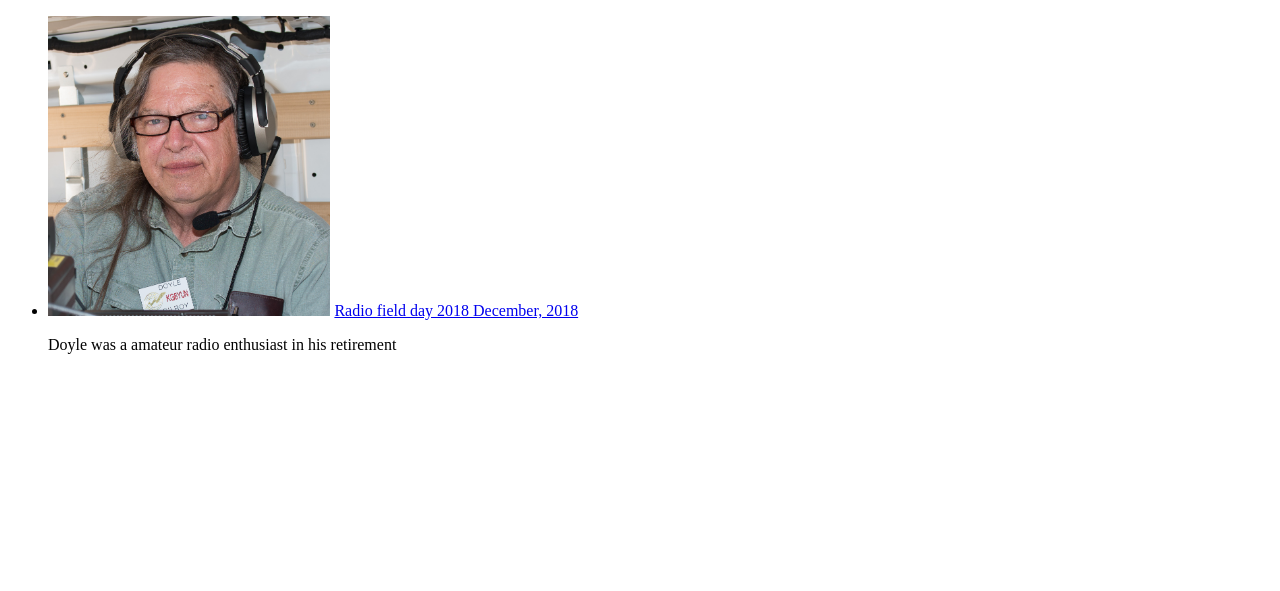
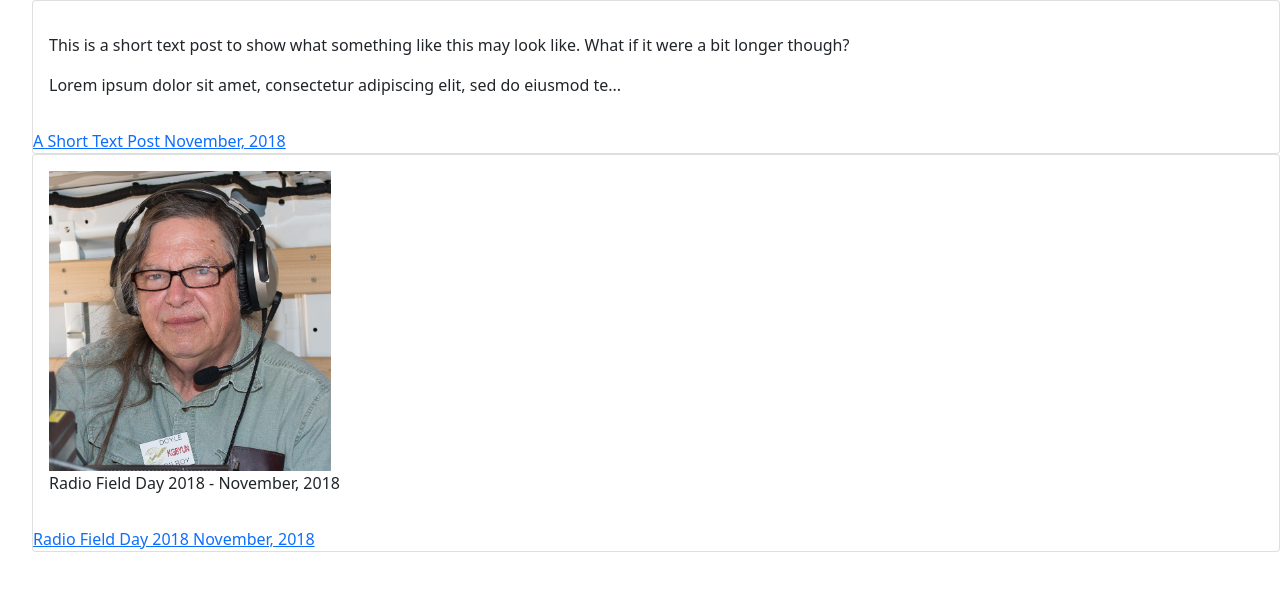
Before and after one commit to ikisler/doyle-memorial, a Jekyll site: the page built from index.markdown, in a window 1280 px wide. Shown: the top 591 px of the page. Built offline with Jekyll 4.4.1, drawn with Linux system fonts in a browser that asks for light colours.

Commit message:
Work on basic info on page

```diff
--- a/_layouts/default.html
+++ b/_layouts/default.html
@@ -6,17 +6,21 @@
     <meta name="viewport" content="width=device-width,initial-scale=1" />
     <meta name="description" content="" />
 <style type="text/css">
-img {
+img.img-small {
     max-height:300px;
     max-width:300px;
     height:auto;
     width:auto;
 }
 </style>
+<!-- CSS only -->
+<link href="https://cdn.jsdelivr.net/npm/bootstrap@5.1.0/dist/css/bootstrap.min.css" rel="stylesheet" integrity="sha384-KyZXEAg3QhqLMpG8r+8fhAXLRk2vvoC2f3B09zVXn8CA5QIVfZOJ3BCsw2P0p/We" crossorigin="anonymous">
 </head>
 <body>
 {{ content }}
 </body>
+<!-- JavaScript Bundle with Popper -->
+<script src="https://cdn.jsdelivr.net/npm/bootstrap@5.1.0/dist/js/bootstrap.bundle.min.js" integrity="sha384-U1DAWAznBHeqEIlVSCgzq+c9gqGAJn5c/t99JyeKa9xxaYpSvHU5awsuZVVFIhvj" crossorigin="anonymous"></script>
 <script type="text/javascript">
 document.addEventListener("DOMContentLoaded", function() {
     var lazyloadImages = document.querySelectorAll("img.lazy");
--- a/_layouts/home.html
+++ b/_layouts/home.html
@@ -4,11 +4,84 @@ layout: default
 <main>
 <ul>
     {% for post in site.posts %}
-    <li>
-        <img class="lazy" data-src="{{ post.image | prepend:'/' | prepend:site.url }}">
-        <a href="{{ post.url }}">{{ post.title }} {{ post.approx_date | date: "%B, %Y" }}</a>
-        {{ post.content }}
+    <li class="card">
+        <div class="card-body" data-bs-toggle="modal" data-bs-target="#eventDetails" data-bs-target="#eventDetails" data-bs-url="{{ post.url }}">
+            {% if post.image %}
+            <figure>
+                <img class="lazy img-small" data-src="{{ post.image | prepend:'/' | prepend:site.url }}">
+                <figcaption>{{ post.title }} - {{ post.approx_date | date: "%B, %Y" }}</figcaption>
+            </figure>
+            {% else %}
+            <p class="card-text">{{ post.content | truncate:200 }}</p>
+            {% endif %}
+        </div>
+        <a href="#{{ post.title }}">{{ post.title }} {{ post.approx_date | date: "%B, %Y" }}</a>
     </li>
     {% endfor %}
 </ul>
 </main>
+
+
+<div class="modal fade" id="eventDetails" tabindex="-1" aria-labelledby="eventDetailsLabel" aria-hidden="true">
+    <div class="modal-dialog modal-lg">
+        <div class="modal-content">
+            <div class="modal-header">
+                <h5 class="modal-title" id="eventDetailsLabel">Details</h5>
+                <button type="button" class="btn-close" data-bs-dismiss="modal" aria-label="Close"></button>
+            </div>
+            <div class="modal-body">
+            </div>
+            <div class="modal-footer">
+                <button type="button" class="btn btn-primary" data-bs-dismiss="modal">Close</button>
+            </div>
+        </div>
+    </div>
+</div>
+
+<script>
+document.addEventListener("DOMContentLoaded", function() {
+    var exampleModal = document.getElementById('eventDetails')
+    exampleModal.addEventListener('show.bs.modal', function (event) {
+        // Button that triggered the modal
+        var button = event.relatedTarget
+        // Extract info from data-bs-* attributes
+        let postUrl = button.getAttribute('data-bs-url')
+        // If necessary, you could initiate an AJAX request here
+        // and then do the updating in a callback.
+        //
+        // Update the modal's content.
+
+        var modalTitle = exampleModal.querySelector('.modal-title')
+        var modalBodyInput = exampleModal.querySelector('.modal-body')
+
+        var request = new XMLHttpRequest();
+        request.open('GET', postUrl, true);
+
+        request.onload = function() {
+          if (this.status >= 200 && this.status < 400) {
+            // Success!
+            var data = JSON.parse(this.response);
+            console.log(data);
+            modalTitle.textContent = data.title;
+            if (data.image) {
+                modalBodyInput.innerHTML =
+                    `<img class="img-fluid" src="${ data.image }">
+                    <p>${ data.description }</p>`;
+            } else {
+                modalBodyInput.innerHTML =
+                    `${ data.description }`;
+            }
+          } else {
+            // We reached our target server, but it returned an error
+            console.log('aaaaa');
+          }
+        };
+
+        request.onerror = function() {
+          // There was a connection error of some sort
+        };
+
+        request.send();
+    });
+});
+</script>
--- a/_posts/2018-08-26-radio-field-day-2018.markdown
+++ b/_posts/2018-08-26-radio-field-day-2018.markdown
@@ -1,8 +1,9 @@
 ---
 layout: post
-title:  "Radio field day 2018"
+title:  "Radio Field Day 2018"
 date:   2018-11-26 22:29:28 -0700
 image: assets/images/DSC5320_cr.jpg
-approx_date: 2018-12-01
+approx_date: 2018-11-01
+permalink: 2018-11-26-radio-field-day-2018.json
 ---
-Doyle was a amateur radio enthusiast in his retirement
+Doyle was an amateur radio enthusiast in his retirement
--- /dev/null
+++ b/_posts/2018-11-26-a-short-text-post.markdown
@@ -0,0 +1,17 @@
+---
+layout: post
+title:  "A Short Text Post"
+date:   2018-11-26 22:29:30 -0700
+image:
+approx_date: 2018-11-01
+permalink: 2018-11-26-a-short-text-post.json
+---
+This is a short text post to show what something like this may look like.  What if it were a bit longer though?
+
+Lorem ipsum dolor sit amet, consectetur adipiscing elit, sed do eiusmod tempor incididunt ut labore et dolore magna aliqua. Ut enim ad minim veniam, quis nostrud exercitation ullamco laboris nisi ut aliquip ex ea commodo consequat. Duis aute irure dolor in reprehenderit in voluptate velit esse cillum dolore eu fugiat nulla pariatur. Excepteur sint occaecat cupidatat non proident, sunt in culpa qui officia deserunt mollit anim id est laborum.
+
+Lorem ipsum dolor sit amet, consectetur adipiscing elit, sed do eiusmod tempor incididunt ut labore et dolore magna aliqua. Ut enim ad minim veniam, quis nostrud exercitation ullamco laboris nisi ut aliquip ex ea commodo consequat. Duis aute irure dolor in reprehenderit in voluptate velit esse cillum dolore eu fugiat nulla pariatur. Excepteur sint occaecat cupidatat non proident, sunt in culpa qui officia deserunt mollit anim id est laborum.
+
+Lorem ipsum dolor sit amet, consectetur adipiscing elit, sed do eiusmod tempor incididunt ut labore et dolore magna aliqua. Ut enim ad minim veniam, quis nostrud exercitation ullamco laboris nisi ut aliquip ex ea commodo consequat. Duis aute irure dolor in reprehenderit in voluptate velit esse cillum dolore eu fugiat nulla pariatur. Excepteur sint occaecat cupidatat non proident, sunt in culpa qui officia deserunt mollit anim id est laborum.
+
+Lorem ipsum dolor sit amet, consectetur adipiscing elit, sed do eiusmod tempor incididunt ut labore et dolore magna aliqua. Ut enim ad minim veniam, quis nostrud exercitation ullamco laboris nisi ut aliquip ex ea commodo consequat. Duis aute irure dolor in reprehenderit in voluptate velit esse cillum dolore eu fugiat nulla pariatur. Excepteur sint occaecat cupidatat non proident, sunt in culpa qui officia deserunt mollit anim id est laborum.
```
Also changed, not shown: _layouts/post.html (added, +9 -0 lines).
